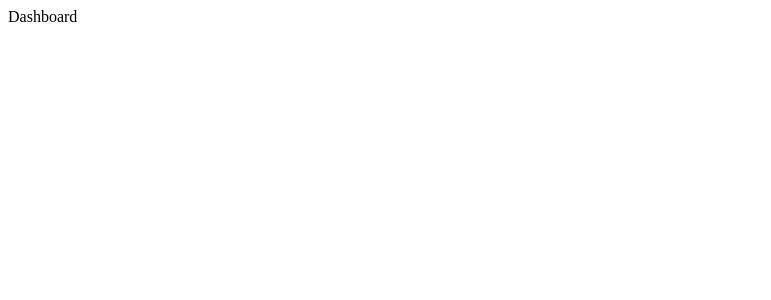
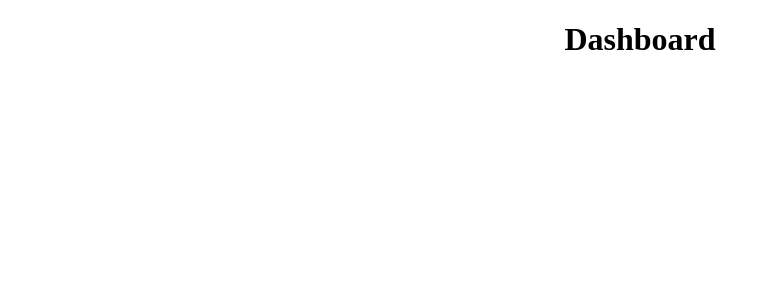
Before and after one commit to HIMANSHU-SHARMA-1/collabspace, a React (Vite) app in the folder client/: page /dashboard in a window 1280 px wide. Shown: the top 300 px of the page, without its empty margins (0-771 px from the left). Built offline with nearby package versions, Linux system fonts and the light colour scheme.

Commit message:
for frontend and update page layouts

```diff
--- a/client/src/pages/Dashboard/Dashboard.jsx
+++ b/client/src/pages/Dashboard/Dashboard.jsx
@@ -2,7 +2,7 @@ import React from 'react'
 
 const Dashboard = () => {
   return (
-    <div>Dashboard</div>
+    <h1 align='center'>Dashboard</h1>
   )
 }
 
```
